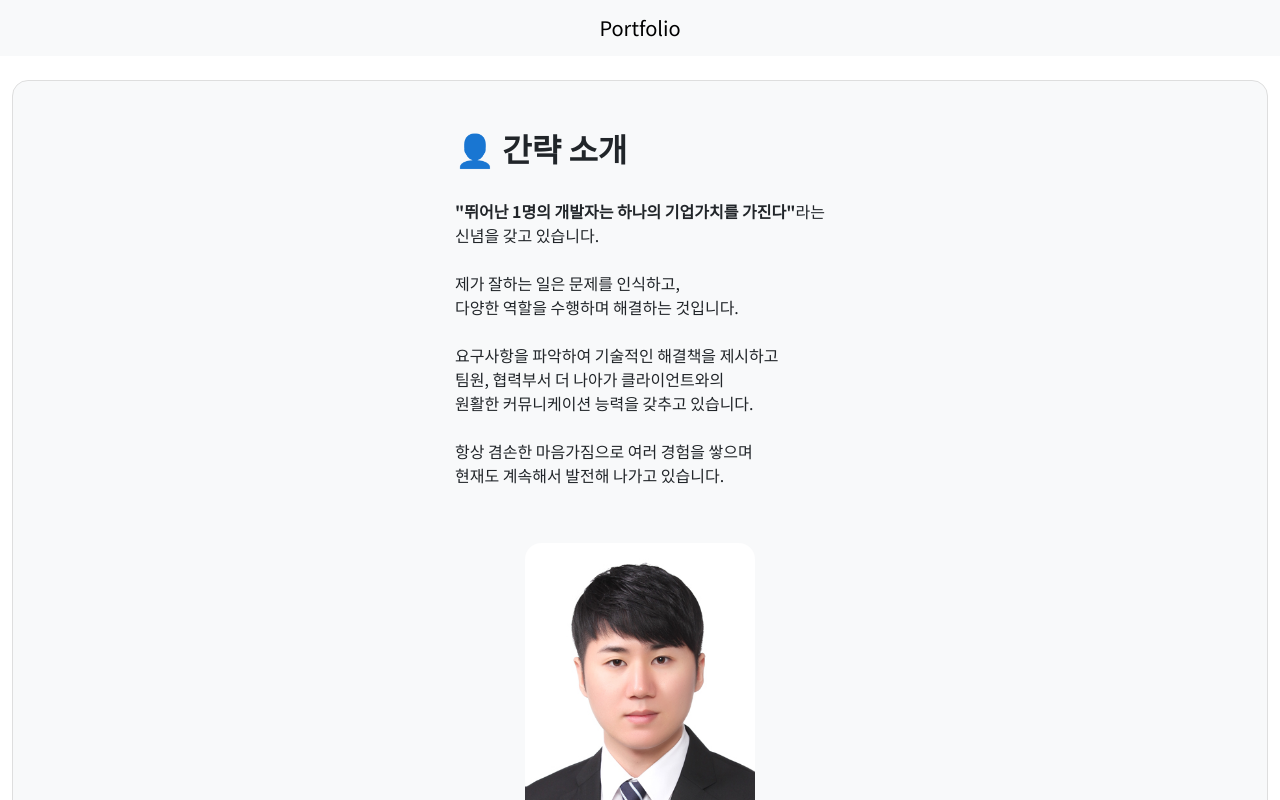
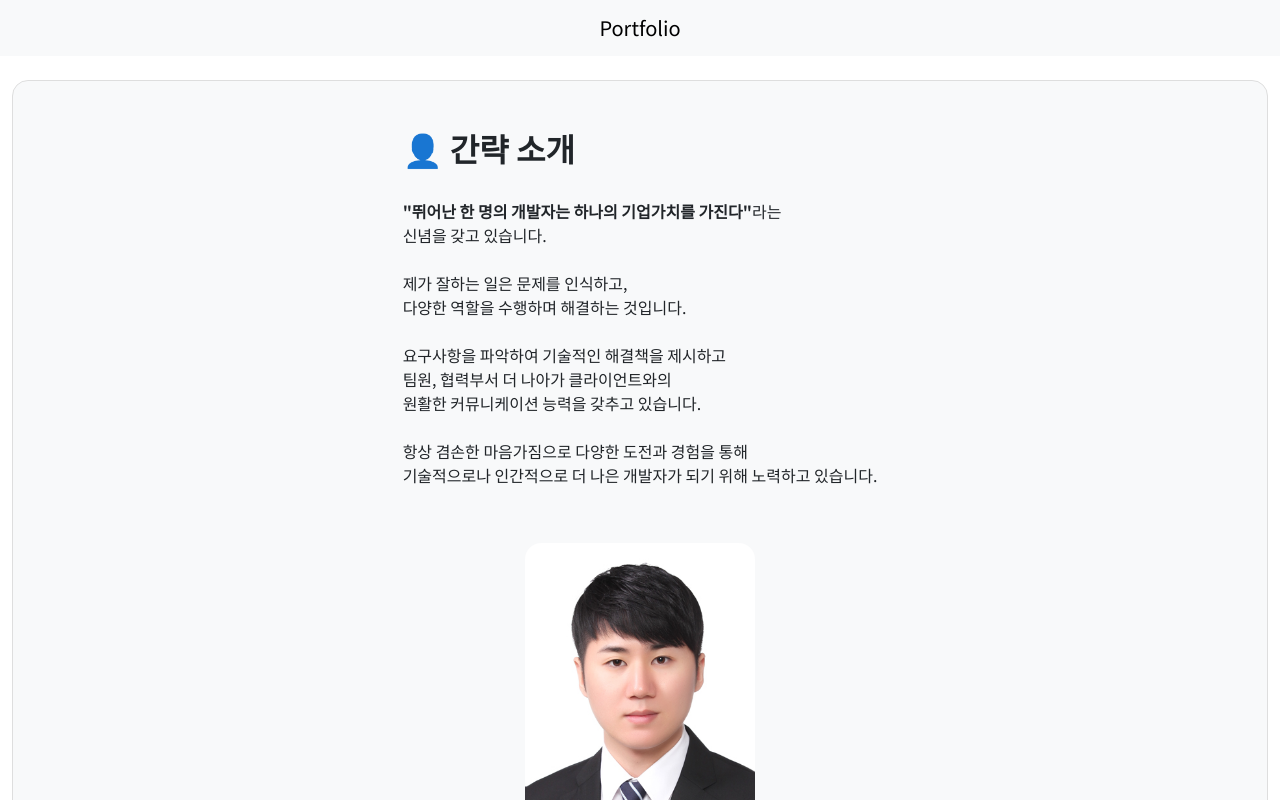
Before and after one commit to codej625/portfolio, a React (Vite) app in the folder portfolio-project/: page / in a window 1280 px wide. Shown: the top 800 px of the page. Built offline with nearby package versions, Linux system fonts and the light colour scheme.

Commit message:
241119 Update Index component by codej625

```diff
--- a/portfolio-project/src/components/pages/Index.tsx
+++ b/portfolio-project/src/components/pages/Index.tsx
@@ -29,7 +29,7 @@ export default function Main() {
                     <h2 className="fs-2 fw-bold">👤 간략 소개</h2>
                     <br />
                     <p className="fs-6 fw-normal">
-                      <strong>"뛰어난 1명의 개발자는 하나의 기업가치를 가진다"</strong>
+                      <strong>"뛰어난 한 명의 개발자는 하나의 기업가치를 가진다"</strong>
                       라는
                       <br />
                       신념을 갖고 있습니다.
@@ -50,9 +50,9 @@ export default function Main() {
                     </p>
                     <br />
                     <p className="fs-6 fw-normal">
-                      항상 겸손한 마음가짐으로 여러 경험을 쌓으며
+                      항상 겸손한 마음가짐으로 다양한 도전과 경험을 통해
                       <br />
-                      현재도 계속해서 발전해 나가고 있습니다.
+                      기술적으로나 인간적으로 더 나은 개발자가 되기 위해 노력하고 있습니다.
                     </p>
                   </div>
                   <div className="identification-picture">
```
